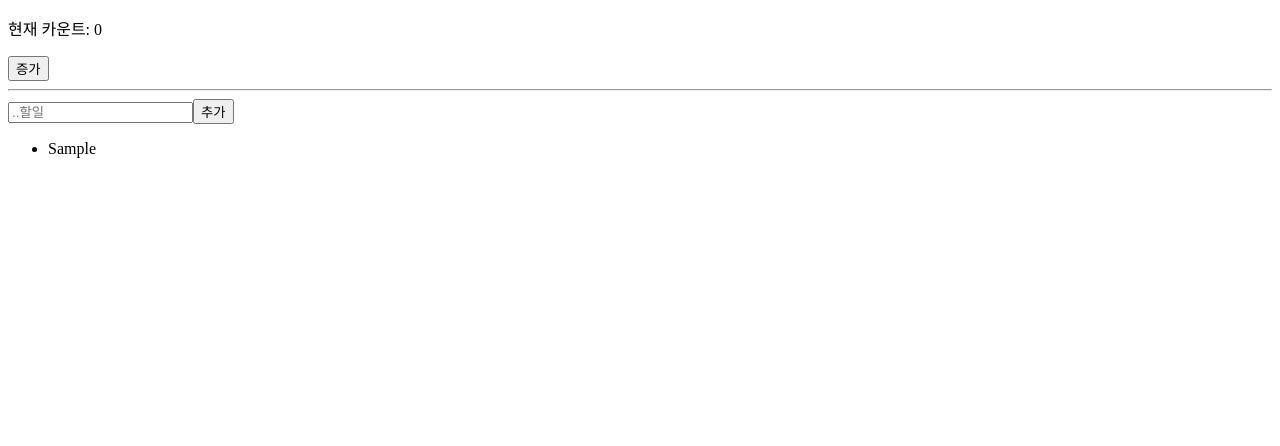
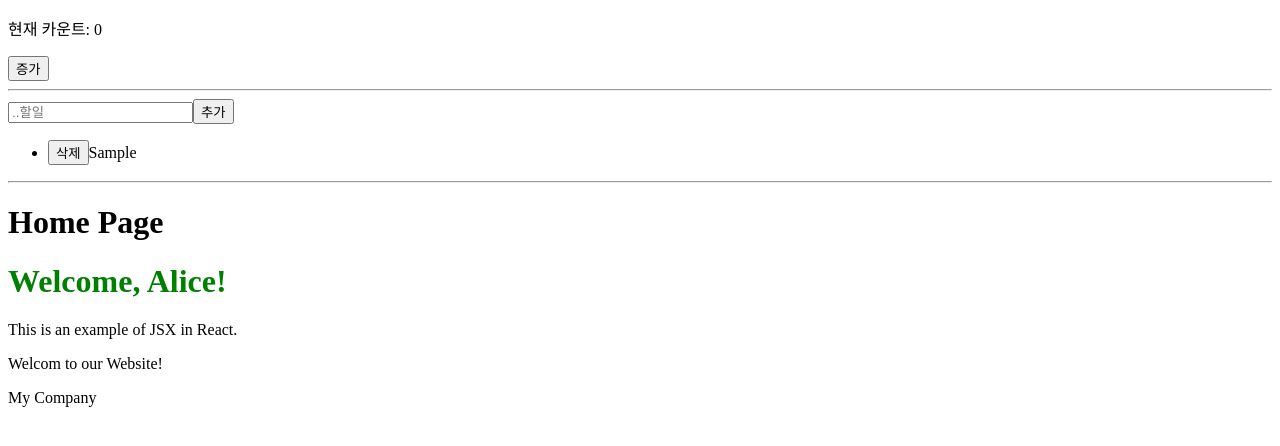
Before and after one commit to Ajstudying/react-ts-study, a React app: page / in a window 1280 px wide. Both pictures are taken after typing "Sample" into the empty fields and a click on the button "추가". Shown: the top 446 px of the page. Built offline with nearby package versions, Linux system fonts and the light colour scheme.

Commit message:
삭제 추가/chidren 속성

```diff
--- a/src/App.tsx
+++ b/src/App.tsx
@@ -1,5 +1,7 @@
 import Counter from "./components/Counter";
+import Layout from "./components/Layout";
 import Todo from "./components/Todo";
+import WelcomeMessage from "./components/WelcomeMessage";
 
 const App = () => {
   return (
@@ -7,6 +9,12 @@
       <Counter />
       <hr />
       <Todo />
+      <hr />
+      <Layout title="Home Page">
+        {/* children 속성을 안 쪽태그에 */}
+        <WelcomeMessage name="Alice" />
+        <p>Welcom to our Website!</p>
+      </Layout>
     </>
   );
 };
--- /dev/null
+++ b/src/components/Layout.tsx
@@ -0,0 +1,21 @@
+interface LayoutProps {
+  title: string;
+  children: React.ReactNode;
+  //React.ReactNode; 리액트 컴포넌트라고 생각하면 됨
+}
+
+const Layout = ({ title, children }: LayoutProps) => {
+  return (
+    <div>
+      <header>
+        <h1>{title}</h1>
+      </header>
+      <main>{children}</main>
+      <footer>
+        <p>My Company</p>
+      </footer>
+    </div>
+  );
+};
+
+export default Layout;
--- a/src/components/Todo.tsx
+++ b/src/components/Todo.tsx
@@ -122,7 +122,15 @@
                 handleOpenModifyModal(index);
               }}
             >
-              {item.memo}
+              <button
+                onClick={(e) => {
+                  e.stopPropagation();
+                  handleRemove(index);
+                }}
+              >
+                삭제
+              </button>
+              <span>{item.memo}</span>
             </li>
           ))}
         </ul>
```
